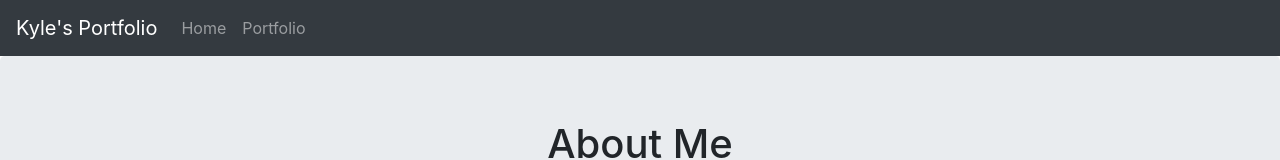
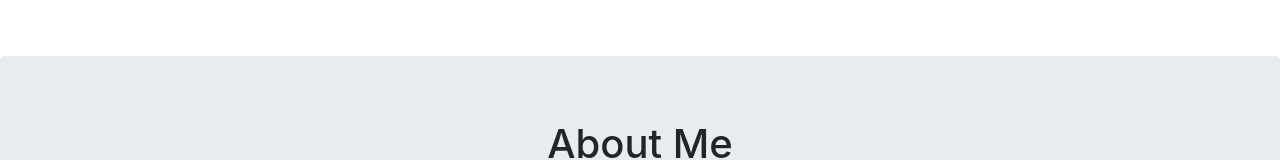
Before and after one commit to ktkyletran/react-portfolio, a React (Create React App) app: page / in a window 1280 px wide. Shown: the top 160 px of the page. Built offline with nearby package versions, Linux system fonts and the light colour scheme.

Commit message:
made navbar transparent

```diff
--- a/src/components/Navbar/index.js
+++ b/src/components/Navbar/index.js
@@ -4,7 +4,7 @@ import { Navbar, Nav } from 'react-bootstrap';
 const Navigation = () => {
   return (
     <>
-      <Navbar collapseOnSelect bg="dark" expand="sm" variant="dark">
+      <Navbar collapseOnSelect bg="none" expand="sm" variant="dark">
         <Navbar.Brand>Kyle's Portfolio</Navbar.Brand>
           <Navbar.Toggle aria-controls="responsive-navbar-nav" />
           <Navbar.Collapse id="responsive-navbar-nav">
```
